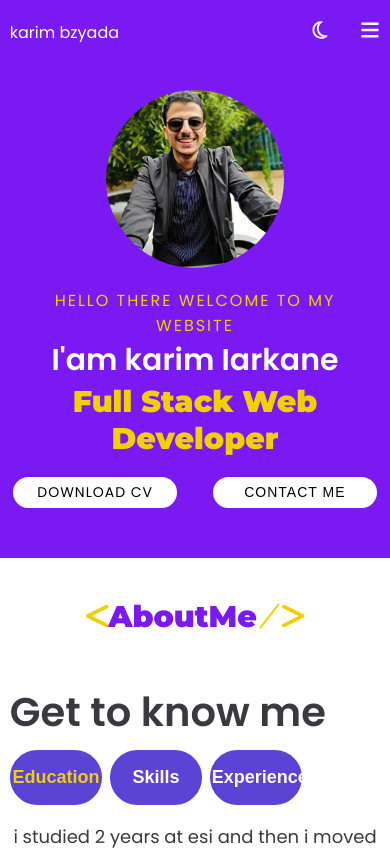
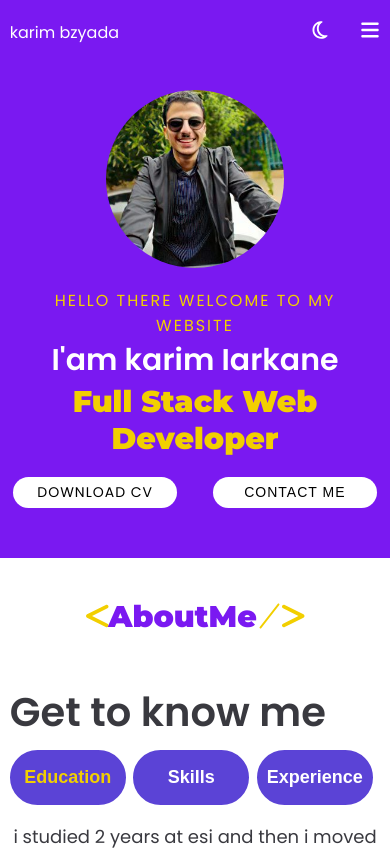
Before and after one commit to karimiarkane/MyPortfolio, a React (Create React App) app: page / in a window 390 px wide. Shown: the top 850 px of the page. Built offline with nearby package versions, Linux system fonts and the light colour scheme.

Commit message:
buttons resize for mobile screen

```diff
--- a/src/Components/AboutMe/AboutMe.css
+++ b/src/Components/AboutMe/AboutMe.css
@@ -89,7 +89,7 @@ justify-content:space-evenly;
         margin: 2% 0;
     }
     .btns button{
-        width: 25%;
+        width: 33%;
         margin-right: 2%;
         padding: 15px 0;
         border-radius: 10px;
```
